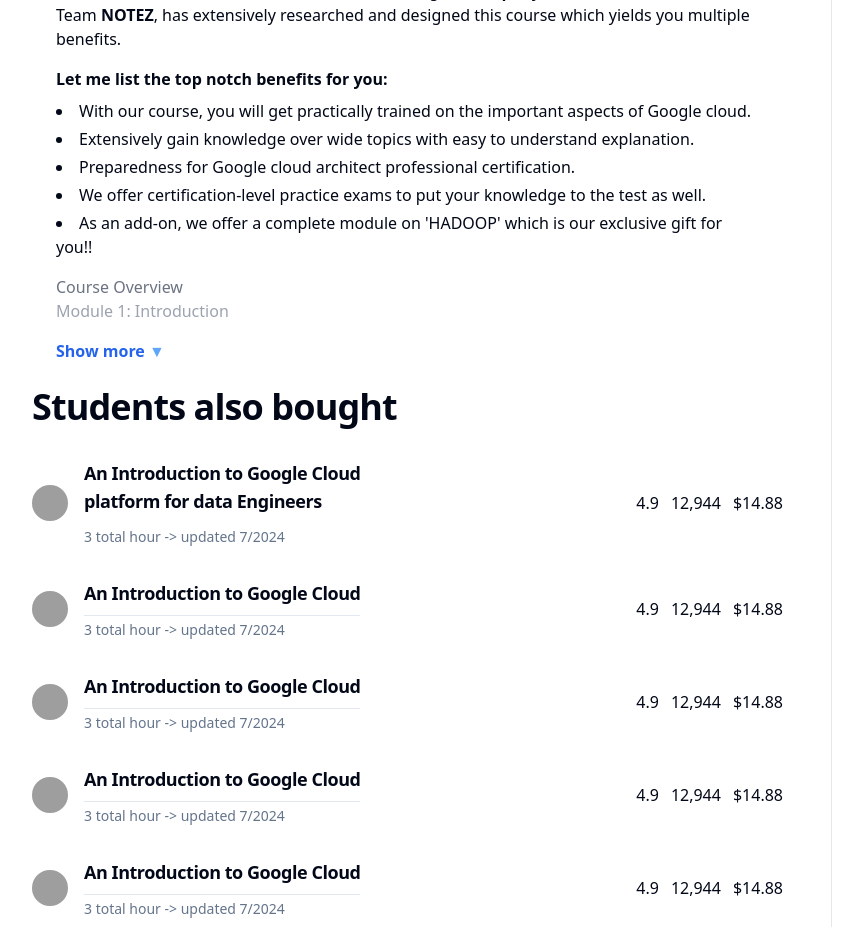
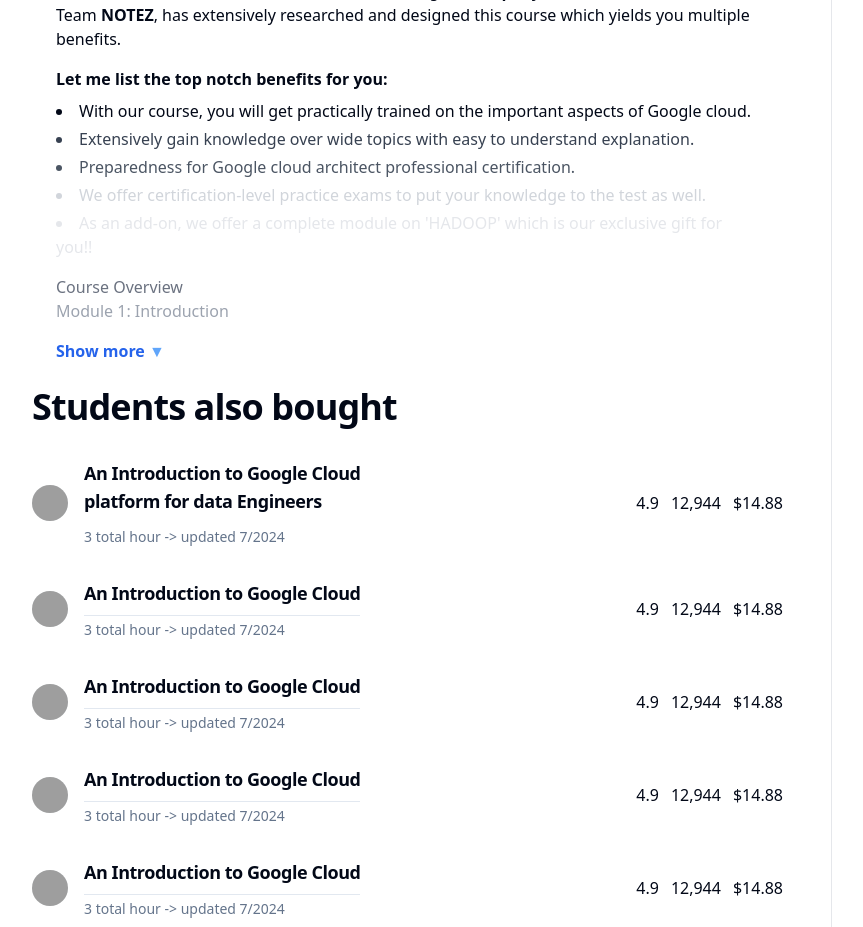
Before and after one commit to Berekettf/Up_Demo, a Nuxt app: page / in a window 1280 px wide. Shown: the part 1800-2727 px from the top of the page, without its empty margins (16-879 px from the left). Built offline with nearby package versions, Linux system fonts and the light colour scheme; grey boxes are pictures that could not be loaded.

Commit message:
fixing some styles

```diff
--- a/components/Description.vue
+++ b/components/Description.vue
@@ -12,10 +12,10 @@
 
       <ul class="list-disc list-inside mt-2 space-y-1">
         <li>With our course, you will get practically trained on the important aspects of Google cloud.</li>
-        <li>Extensively gain knowledge over wide topics with easy to understand explanation.</li>
-        <li>Preparedness for Google cloud architect professional certification.</li>
-        <li>We offer certification-level practice exams to put your knowledge to the test as well.</li>
-        <li>As an add-on, we offer a complete module on 'HADOOP' which is our exclusive gift for you!!</li>
+        <li class="text-gray-700">Extensively gain knowledge over wide topics with easy to understand explanation.</li>
+        <li class="text-gray-600">Preparedness for Google cloud architect professional certification.</li>
+        <li class="text-gray-300">We offer certification-level practice exams to put your knowledge to the test as well.</li>
+        <li class="text-gray-200">As an add-on, we offer a complete module on 'HADOOP' which is our exclusive gift for you!!</li>
       </ul>
 
       <p class="mt-4 text-gray-500">Course Overview</p>
```
